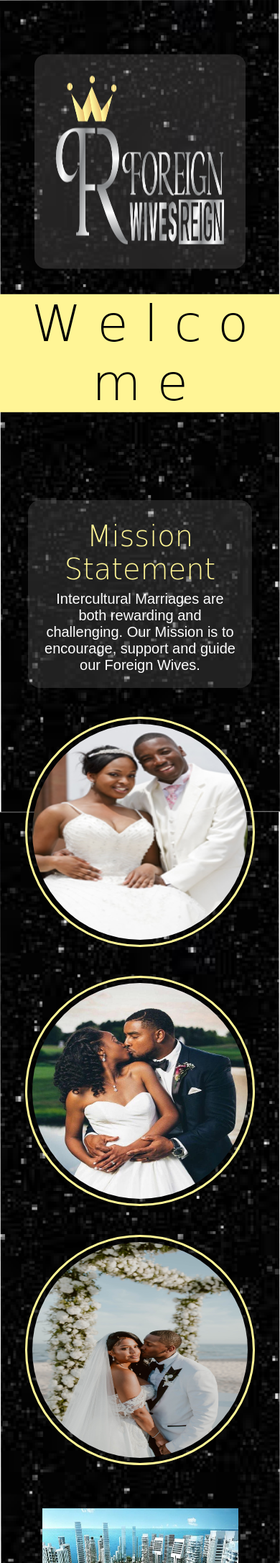
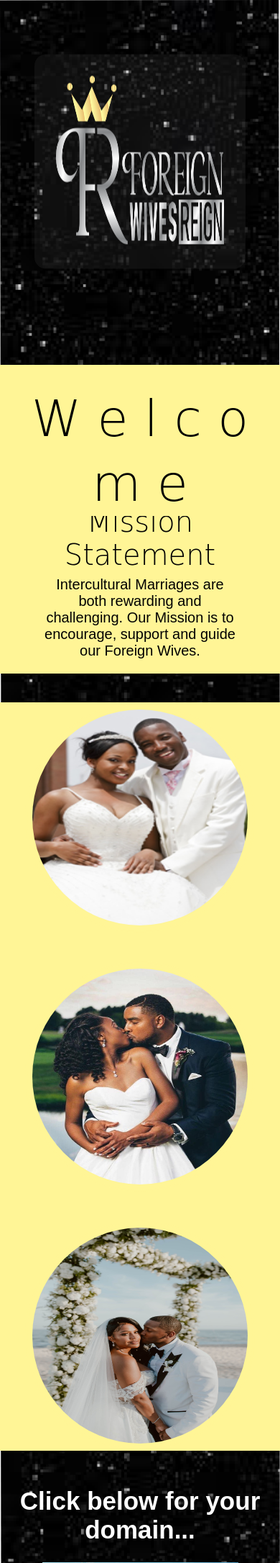
Before and after one commit to estherohiomame/9ja-wives-reign, a PHP site: page / in a window 390 px wide. Shown: the top 2172 px of the page at 72% size. Run offline with PHP 8.4, Linux system fonts and the light colour scheme; some web fonts are replaced.

Commit message:
Foreign Wives Reign layout changes

```diff
--- a/foreign-wives.css
+++ b/foreign-wives.css
@@ -59,20 +59,24 @@ body {
     transform: translate(-50%, -20%);
 
     padding: 30px;
-    background-color: rgba(86, 85, 85, 0.409);
+    background-color: rgba(73, 73, 73, 0.178);
     border-radius: 16px;
 
 }
 
 #hero h1 {
     position: absolute;
-    top: 80%;
+    top: 100%;
     left: 50%;
     transform: translate(-50%, -80%);
     font-size: 70px;
-    background-color: rgb(255, 245, 150);
+    background-color: #fff596;
     width: 100%;
     text-align: center;
+    line-height: 90px;
+    height: auto;
+    vertical-align: middle;
+    padding-top: 30px;
 }
 
 #hero .logo img {
@@ -81,28 +85,40 @@ body {
 }
 
 #mission {
-    margin: 20px 0px;
+    margin: 0px 0px;
+    background-color: #fff596;
+    color: #000000;
+
 }
 
 .content {
     margin: 0 auto;
     width: 60vw;
-    background-color: rgba(128, 128, 128, 0.242);
+    background-color: #fff596;
     border-radius: 17px;
     padding: 40px;
     text-align: center;
+
+}
+
+.content p {
+    color: #000000;
+
 }
 
 .content h3 {
-    color: #fff596;
+    color: #000000;
     font-size: 40px;
     padding: 15px;
 }
 
 #images-group {
     position: relative;
-    margin: 60px 0px;
+    margin-bottom: 65px;
     height: 700px;
+    background-color: #fff596;
+    border: none;
+    outline: none;
 }
 
 .image {
@@ -116,11 +132,12 @@ body {
      width: 320px;
     height: 320px;
     border-radius: 100%;
-    border: 3.5px solid #fff596;
+    border: 3.5px solid black;
     display: flex;
     justify-content: center;
     align-items: center;
     position: absolute;
+
 }
 
 #image-1 {
@@ -147,6 +164,16 @@ body {
     left: 50%;
     transform: translate(-50%, -86%);
 
+}
+
+#countries h2 {
+    color: white;
+    text-align: center;
+    font-weight: 600;
+    font-size: 35px;
+    margin-top: 50px;
+    font-family: sans-serif;
+    margin-bottom: 25px;
 }
 
 .country {
@@ -211,6 +238,7 @@ body {
 
     #images-group {
         position: static;
+        margin: 40px 0px;
         margin-top: 40px;
         display: flex;
         flex-direction: column;
@@ -218,6 +246,7 @@ body {
         justify-content: center;
         align-items: center;
         height: fit-content;
+        background-color: #fff596;
     }
 
     .image {
--- a/index.html
+++ b/index.html
@@ -36,6 +36,7 @@
         </div>
     </section>
     <section id="countries">
+        <h2>Click below for your domain...</h2>
         <div class="country">
             <img src="images/image 1.png" class="cnt-img" onclick="window.location.href = '9jaWives.html'">
             <button class="country-name" onclick="window.location.href = '9jaWives.html'">Visit Nigeria</button>
```
